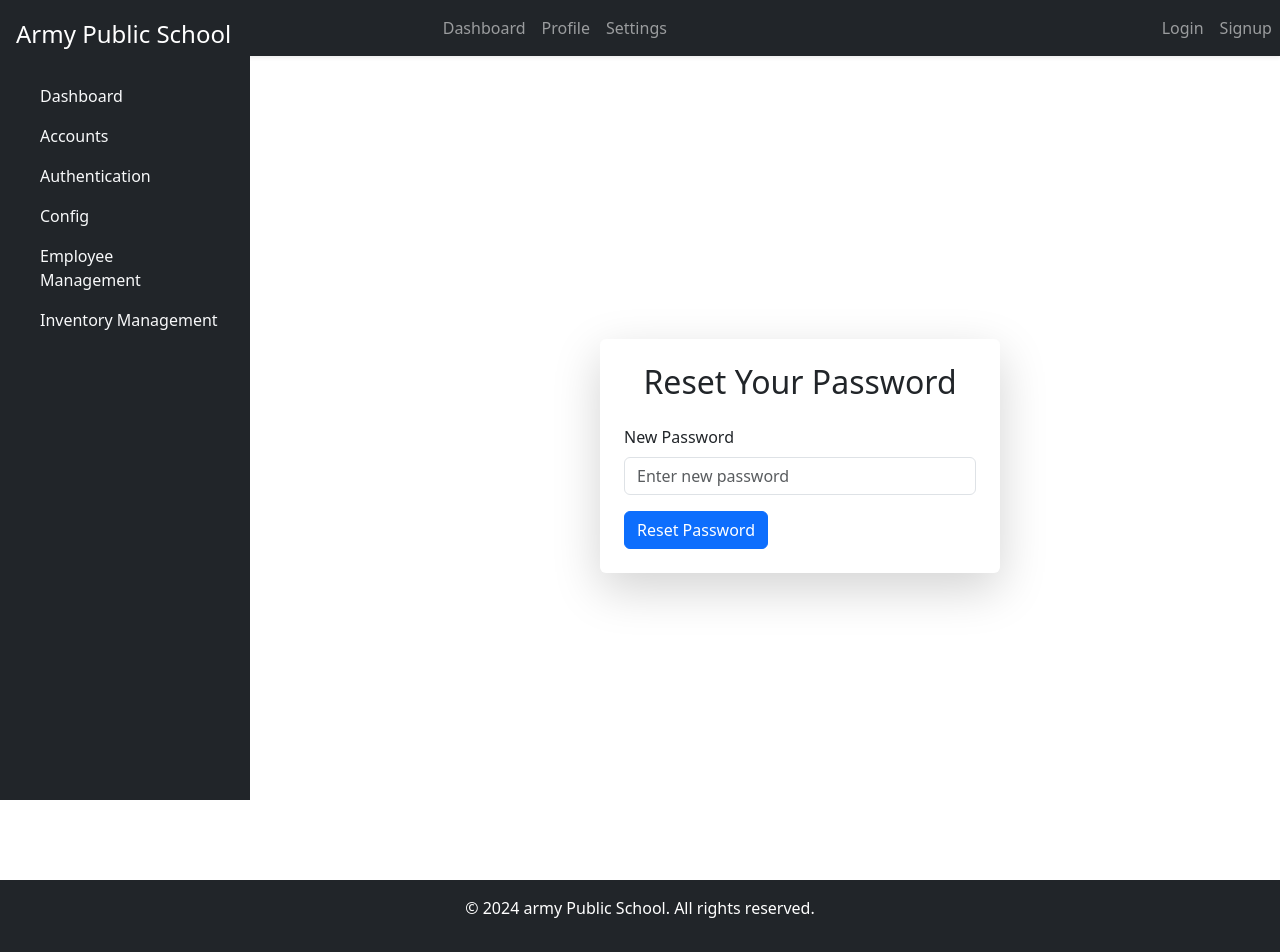
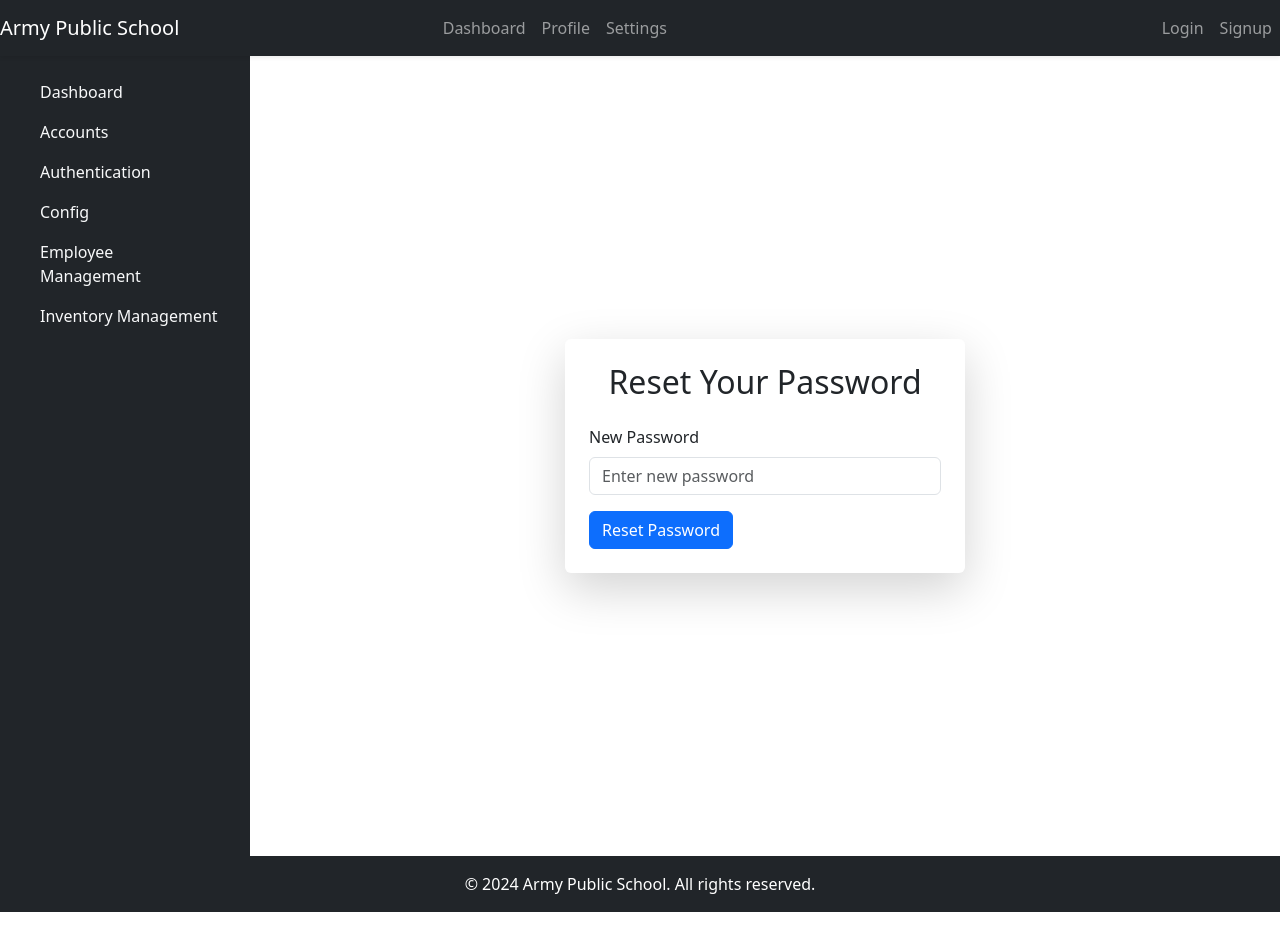
Before and after one commit to MDtech-code/SchoolManagementSystem, a Django app: template app/account/templates/reset_password.html in a window 1280 px wide. After the commit the page ends 912 px from the top, so only its background shows below. Run offline with Django 5.2, Linux system fonts and the light colour scheme; the template is opened without the code that fills it, so the values that code supplies are empty; some libraries are stand-ins or nearby versions.

Commit message:
made some more change in improment of header,sidebar,footer

```diff
--- a/static/css/index.css
+++ b/static/css/index.css
@@ -1,12 +1,37 @@
+/* General Reset */
 body {
-    margin: 0; /* Reset body margin to remove any space around the page */
-    padding: 0; /* Reset padding */
+    margin: 0;
+    padding: 0;
+    font-family: 'Poppins', sans-serif; /* Example font */
+    background-color: #f7f9fc; /* Light background color */
 }
 
-.sidebar {
-    width: 250px; /* Set sidebar width, ensuring enough space for the sidebar content */
+/* Header */
+header {
+    background-color: #001f3f;
+    color: #ffffff;
+}
+header a {
+    color: #ffffff;
+}
+header a:hover {
+    color: #ff851b;
 }
 
-.content {
-    margin-left: 250px; /* Aligns main content to the right of the sidebar */
+/* Sidebar */
+.sidebar {
+    background-color: #343a40;
+    color: #d3d3d3;
 }
+.sidebar a {
+    color: #d3d3d3;
+}
+.sidebar a:hover, .sidebar a.active {
+    color: #ff851b;
+}
+
+/* Footer */
+footer {
+    background-color: #212529;
+    color: #d3d3d3;
+}
--- a/templates/base/base.html
+++ b/templates/base/base.html
@@ -1,4 +1,3 @@
-
 {% load static tailwind_tags %}
 <!DOCTYPE html>
 <html lang="en">
@@ -10,48 +9,47 @@
     <!-- Tailwind CSS -->
     {% comment %} {% tailwind_css %} {% endcomment %}
 
-    <!-- Link to local Bootstrap CSS -->
+    <!-- Bootstrap CSS -->
     <link rel="stylesheet" href="{% static 'css/bootstrap.min.css' %}">
-    <link rel='stylesheet' href="{% static 'css/index.css' %}">
+    {% comment %} <link rel="stylesheet" href="{% static 'css/index.css' %}"> {% endcomment %}
 </head>
-<body>
-    <!-- Header Include -->
-    <header>
+{% comment %} <body class="d-flex flex-column min-vh-100"> {% endcomment %}
+<body class="d-flex flex-column min-vh-100">
+
+    <!-- Header -->
+    <header style="z-index: 1000;">
         {% include "includes/header.html" %}
     </header>
 
-    <div class="container-fluid">
-        <div class="row">
-            <!-- Sidebar -->
-            <div class="col-md-3">
-                {% include "includes/sidebar.html" %}
-            </div>
 
-            <!-- Main Content Area -->
-            <div class="col-md-9">
-                {% block content %}
-                {% endblock content %}
-            </div>
+    {% comment %} <div class="d-flex flex-grow-1" style="padding-top: 56px;">
+        <nav class="sidebar bg-dark text-light vh-100 position-fixed" style="width: 250px; top: 0;">
+            {% include "includes/sidebar.html" %}
+        </nav>
+
+        <div class="content flex-grow-1" style="padding-left: 250px;">
+            {% block content %}{% endblock %}
+        </div>
+    </div> {% endcomment %}
+      <!-- Main Container for Sidebar and Content -->
+      <div class="d-flex flex-grow-1" >
+        <nav class="sidebar bg-dark text-light vh-100 position-fixed" style="width: 250px; top: 56px;">
+            {% include "includes/sidebar.html" %}
+        </nav>
+
+        <div class="content flex-grow-1" style="padding-left: 250px;">
+            {% block content %}{% endblock %}
         </div>
     </div>
 
-    <!-- Footer Include -->
-    <footer>
+    <!-- Footer -->
+    <footer class="bg-dark text-white text-center mt-auto">
         {% include "includes/footer.html" %}
     </footer>
 
-    <!-- Link to local Bootstrap JS -->
     <!-- Bootstrap JS, Popper.js, and jQuery -->
     <script src="{% static 'js/jquery.min.js' %}"></script>
     <script src="{% static 'js/popper.min.js' %}"></script>
     <script src="{% static 'js/bootstrap.min.js' %}"></script>
-    <script>
-        $(document).ready(function () {
-            $('.navbar-toggler').click(function () {
-                $('.navbar-collapse').toggle();
-            });
-        });
-    </script>
-
 </body>
 </html>
--- a/templates/includes/footer.html
+++ b/templates/includes/footer.html
@@ -1,3 +1,4 @@
-<footer class="footer bg-dark text-white text-center py-3 mt-4">
-    <p>&copy; 2024 army Public School. All rights reserved.</p>
-  </footer>
+<!-- Footer at the Bottom -->
+<footer class="bg-dark text-white text-center py-3">
+  &copy; 2024 Army Public School. All rights reserved.
+</footer>
--- a/templates/includes/header.html
+++ b/templates/includes/header.html
@@ -1,5 +1,5 @@
 
-<nav class="navbar navbar-expand-lg navbar-dark bg-dark shadow-sm">
+<nav class="navbar navbar-expand-lg navbar-dark bg-dark shadow-sm" style="background-color: #001f3f; color: #ffffff;">
   <!-- Logo on the left -->
   <a class="navbar-brand" href="#">Army Public School</a>
 
@@ -58,36 +58,39 @@
 
 
 
+{% comment %}
+<nav class="navbar navbar-expand-lg navbar-dark bg-dark shadow-sm" style="background-color: #001f3f; color: #ffffff;">
+  <!-- Logo on the left -->
+  <a class="navbar-brand" href="#">Army Public School</a>
 
-
-
-{% comment %}
-
-<nav class="navbar navbar-expand-lg navbar-light bg-light shadow-sm">
-  <a class="navbar-brand" href="#">Army Public School</a>
-  <button class="navbar-toggler" type="button" data-toggle="collapse" data-target="#navbarNav" aria-controls="navbarNav" aria-expanded="false" aria-label="Toggle navigation">
+  <!-- Toggler for mobile view -->
+  <button class="navbar-toggler" type="button" data-bs-toggle="collapse" data-bs-target="#navbarNav" aria-controls="navbarNav" aria-expanded="false" aria-label="Toggle navigation">
     <span class="navbar-toggler-icon"></span>
   </button>
+
   <div class="collapse navbar-collapse" id="navbarNav">
-      <ul class="navbar-nav mr-auto">
+    <!-- Centered navigation links -->
+    <ul class="navbar-nav mx-auto">
       <li class="nav-item active">
-              <a class="nav-link" href="#">Dashboard</a>
+        <a class="nav-link" href="#" style="color: #ffffff;">Dashboard</a>
       </li>
       <li class="nav-item">
-              <a class="nav-link" href="#">Profile</a>
+        <a class="nav-link" href="#" style="color: #ffffff;">Profile</a>
       </li>
       <li class="nav-item">
-              <a class="nav-link" href="#">Settings</a>
+        <a class="nav-link" href="#" style="color: #ffffff;">Settings</a>
       </li>
     </ul>
-      <ul class="navbar-nav ml-auto">
+
+    <!-- Right-aligned login/signup links -->
+    <ul class="navbar-nav ms-auto">
       {% if user.is_authenticated %}
         <li class="nav-item dropdown">
-                  <a class="nav-link dropdown-toggle" href="#" id="userDropdown" role="button" data-toggle="dropdown" aria-haspopup="true" aria-expanded="false">
+          <a class="nav-link dropdown-toggle" href="#" id="userDropdown" role="button" data-bs-toggle="dropdown" aria-haspopup="true" aria-expanded="false" style="color: #ffffff;">
             <img src="{{ user.profile_image.url }}" class="rounded-circle" alt="User Avatar" width="30" height="30">
             {{ user.username }}
           </a>
-                  <div class="dropdown-menu dropdown-menu-right" aria-labelledby="userDropdown">
+          <div class="dropdown-menu dropdown-menu-end" aria-labelledby="userDropdown">
             <a class="dropdown-item" href="#">Profile</a>
             <a class="dropdown-item" href="#">Settings</a>
             <div class="dropdown-divider"></div>
@@ -96,12 +99,13 @@
         </li>
       {% else %}
         <li class="nav-item">
-                  <a class="nav-link" href="#">Login</a>
+          <a class="nav-link" href="#" style="color: #ffffff;">Login</a>
         </li>
         <li class="nav-item">
-                  <a class="nav-link" href="#">Signup</a>
+          <a class="nav-link" href="#" style="color: #ffffff;">Signup</a>
         </li>
       {% endif %}
     </ul>
   </div>
-</nav> {% endcomment %}
+</nav>
+ {% endcomment %}
--- a/templates/includes/sidebar.html
+++ b/templates/includes/sidebar.html
@@ -2,11 +2,8 @@
 
 <div class="d-flex">
     <!-- Sidebar -->
-    {% comment %} <nav class="sidebar bg-dark text-light p-3 vh-100" style="width: 250px;"> {% endcomment %}
-    <nav class="sidebar bg-dark text-light p-3 vh-100 position-fixed" style="width: 250px; left: 0; top: 0;">
-        <div class="logo mb-4">
-            <a href="#" class="text-white text-decoration-none fs-4">Army Public School</a>
-        </div>
+        <nav class="sidebar bg-dark text-light p-3 vh-100 position-fixed" style="width: 250px; left: 0; top: 64; background-color: #343a40; color: #d3d3d3;">
+
         <ul class="nav flex-column">
             <!-- Dashboard -->
             <li class="nav-item">
```
Lines whose indentation alone changed are shown as unchanged.
